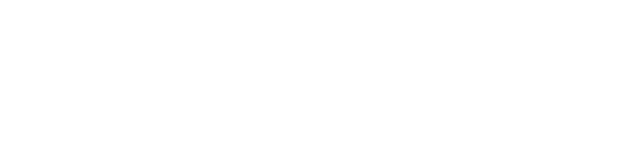
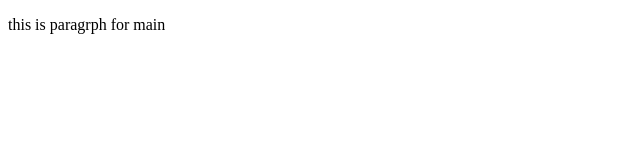
Before and after one commit to asmaa9898/test-3, a plain HTML site: page index.html in a window 1280 px wide. Shown: the whole page, without its empty margins (0-640 px from the left). Drawn offline with Linux system fonts and the light colour scheme.

Commit message:
this is 3rd commit on the main

```diff
--- a/index.html
+++ b/index.html
@@ -6,6 +6,6 @@
     <title>Document</title>
 </head>
 <body>
-
+    <p>this is paragrph for main</p>
 </body>
 </html>
```
